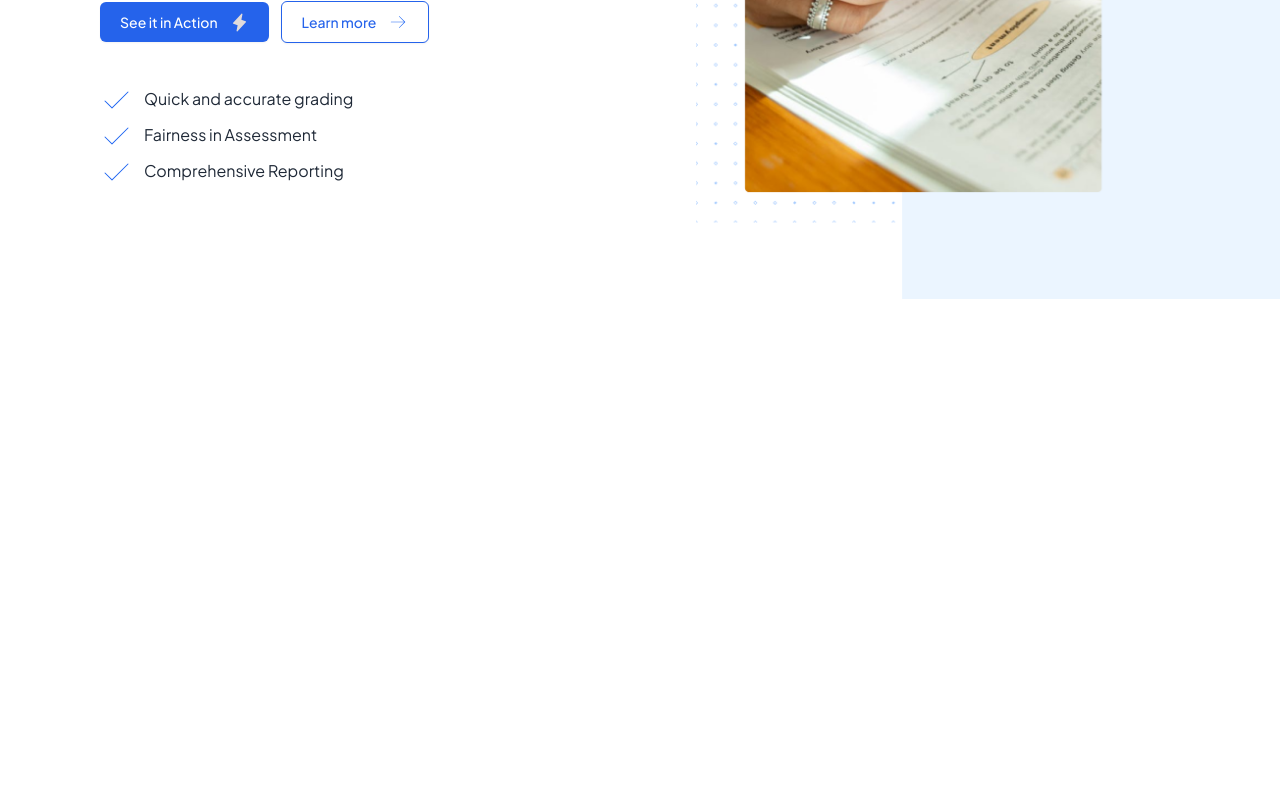
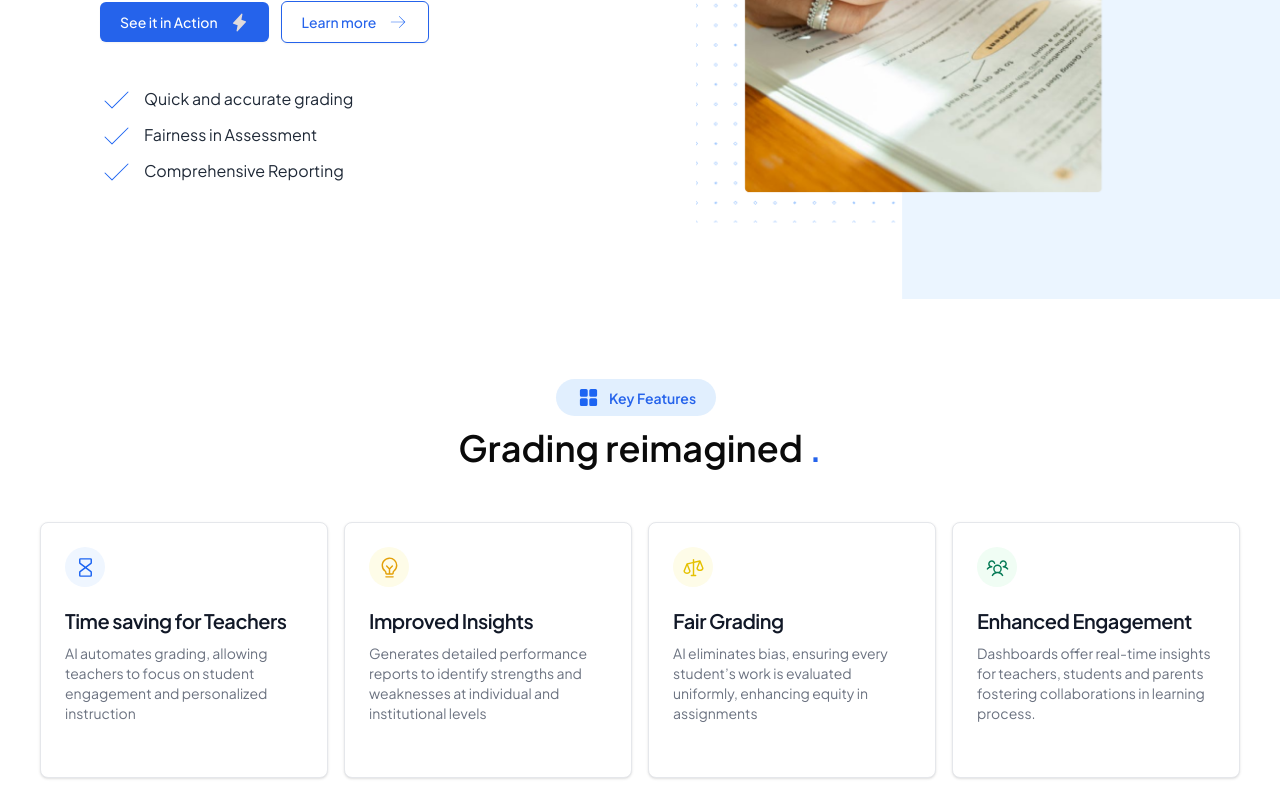
Before and after one commit to akhemraj/eduevolution-landing-page, a Next.js app: page / in a window 1280 px wide. Shown: the part 407-1207 px from the top of the page. Before the commit the page ends 800 px from the top, so only its background shows below. Built offline with nearby package versions, Linux system fonts and the light colour scheme.

Commit message:
Features Section added

```diff
--- a/src/app/page.tsx
+++ b/src/app/page.tsx
@@ -1,3 +1,4 @@
+import FeatureSection from "@/components/sections/FeatureSection";
 import HeroSection from "@/components/sections/HeroSection";
 
 
@@ -6,6 +7,7 @@ export default function Home() {
   return (
     <>
     <HeroSection/>
+    <FeatureSection/>
     </>
   );
 }
--- /dev/null
+++ b/src/components/sections/FeatureSection.tsx
@@ -0,0 +1,66 @@
+import React from 'react';
+import { Hourglass,LightbulbFilament,Scales ,UsersThree,SquaresFour} from "@phosphor-icons/react/dist/ssr";
+
+function FeatureSection() {
+  return (
+    <>
+    <div className='flex justify-center items-center'>
+
+    <div  className="text-center mt-4 mb-3 bg-[#E1EFFE] font-semibold text-blue-600  focus:outline-none  font-medium rounded-full text-sm px-5 py-1.5 text-center inline-flex items-center dark:focus:ring-[#3b5998]/55 me-2 mb-2">
+    <SquaresFour size={25} color="#1C64F2" className='mr-2 ' weight="fill" />
+
+    Key Features
+</div>
+    </div>
+    <h1 className='text-center text-4xl font-semibold mb-3'>Grading reimagined <span className='text-blue-600'>.</span> </h1>
+    <div className='flex justify-center items-center h-80 w-full'>
+      <div className='container pl-10 pr-10 mt-5 flex justify-center space-x-4'>
+        <div className="w-72 h-64 p-6 bg-white border border-gray-200 rounded-lg shadow dark:bg-gray-800 dark:border-gray-700">
+          <div className="text-gray-500 dark:text-gray-400 mb-3">
+          <div className="flex items-center justify-center w-10 h-10 bg-blue-50 rounded-full">
+              <Hourglass size={23} color="#1C64F2" />
+            </div>
+          </div>
+          <h5 className="mb-2 mt-5 text-xl font-semibold tracking-tight text-gray-900 dark:text-white">Time saving for Teachers</h5>
+          <p className="mb-3 font-normal text-sm text-gray-500 dark:text-gray-700">AI automates grading, allowing teachers to focus on student engagement and personalized instruction</p>
+        </div>
+
+        <div className="w-72 h-64 p-6 bg-white border border-gray-200 rounded-lg shadow dark:bg-gray-800 dark:border-gray-700">
+          <div className="text-gray-500 dark:text-gray-400 mb-3">
+             <div className="flex items-center justify-center w-10 h-10 bg-yellow-50 rounded-full">
+             <LightbulbFilament size={23} color="#E3A008" />
+</div>
+          </div>
+          <h5 className="mb-2 mt-5 text-xl font-semibold tracking-tight text-gray-900 dark:text-white">Improved Insights</h5>
+          <p className="mb-3 font-normal text-sm text-gray-500 dark:text-gray-700">Generates detailed performance reports to identify strengths and weaknesses at individual and institutional levels</p>
+        </div>
+
+        <div className="w-72 h-64 p-6 bg-white border border-gray-200 rounded-lg shadow dark:bg-gray-800 dark:border-gray-700">
+          <div className="text-gray-500 dark:text-gray-400 mb-3">
+             <div className="flex items-center justify-center w-10 h-10 bg-yellow-50 rounded-full">
+             <Scales size={23} color="#E5C100" />
+
+</div>
+          </div>
+          <h5 className="mb-2 mt-5 text-xl font-semibold tracking-tight text-gray-900 dark:text-white">Fair Grading</h5>
+          <p className="mb-3 font-normal text-sm text-gray-500 dark:text-gray-700">AI eliminates bias, ensuring every student’s work is evaluated uniformly, enhancing equity in assignments</p>
+        </div>
+
+        <div className="w-72 h-64 p-6 bg-white border border-gray-200 rounded-lg shadow dark:bg-gray-800 dark:border-gray-700">
+          <div className="text-gray-500 dark:text-gray-400 mb-3">
+             <div className="flex items-center justify-center w-10 h-10 bg-green-50 rounded-full">
+             <UsersThree size={23} color="#057A55" />
+
+
+            </div>
+          </div>
+          <h5 className="mb-2 mt-5 text-xl font-semibold tracking-tight text-gray-900 dark:text-white">Enhanced Engagement</h5>
+          <p className="mb-3 font-normal text-sm text-gray-500 dark:text-gray-700">Dashboards offer real-time insights for teachers, students and parents fostering collaborations in learning process.</p>
+        </div>
+      </div>
+    </div>
+    </>
+  );
+}
+
+export default FeatureSection;
```
